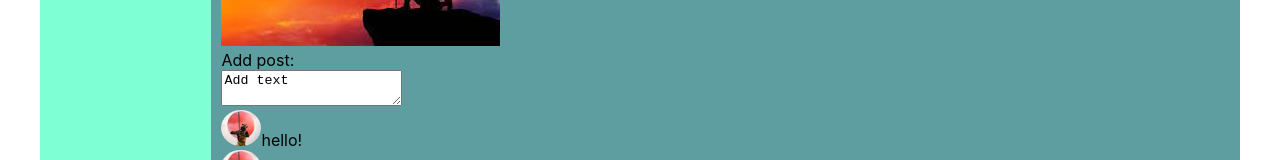
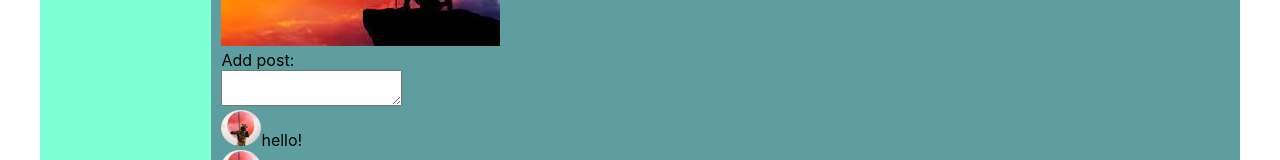
Before and after one commit to AliaksandrLiubanets/sn_typescript, a React (Create React App) app: page / in a window 1280 px wide. Shown: the part 231-391 px from the top of the page. Built offline with nearby package versions, Linux system fonts and the light colour scheme.

Commit message:
Delete unusable import in AddPost.tsx

```diff
--- a/src/components/Profile/AddPost/AddPost.tsx
+++ b/src/components/Profile/AddPost/AddPost.tsx
@@ -5,7 +5,7 @@ import s from './AddPost.module.css'
 function AddPost() {
     return <div className={s.addPost}>
         <div>Add post:</div>
-        <textarea>Add text</textarea>
+        <textarea></textarea>
         <Posts post={'hello!'}/>
         <Posts post={'Hi!'}/>
         <Posts post={'How is it going?'}/>
--- a/src/components/Profile/AddPost/Posts/Posts.tsx
+++ b/src/components/Profile/AddPost/Posts/Posts.tsx
@@ -8,7 +8,7 @@ type PostsPropsType = {
 
 function Posts(props: PostsPropsType) {
     return <div className={s.post}>
-            <img src={samurai} alt={'samurai'}/>
+        <img src={samurai} alt={'samurai'}/>
         <span>{props.post}</span>
     </div>
 }
```
